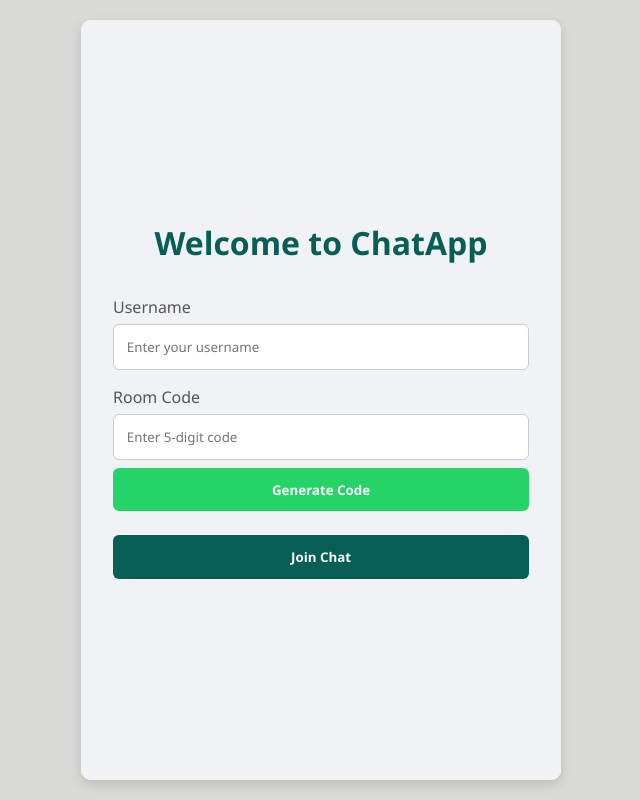
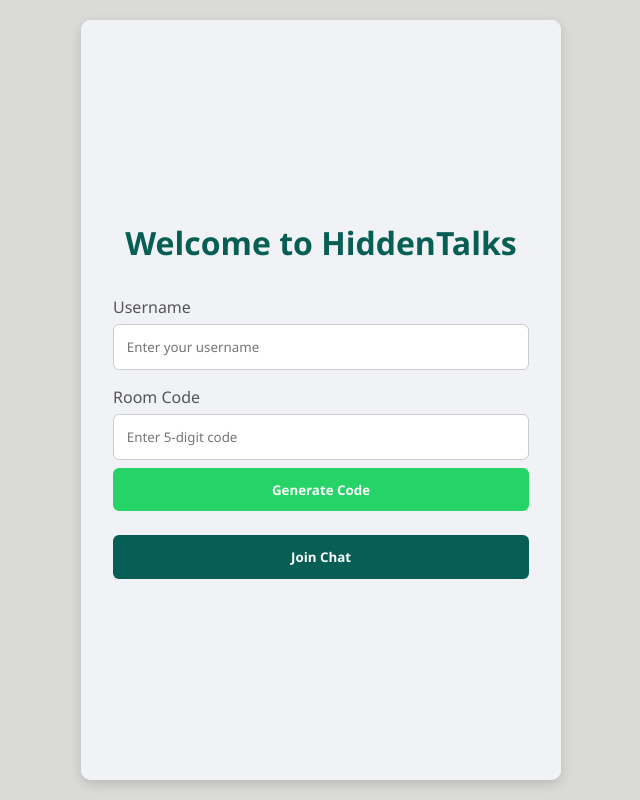
Before and after one commit to coder-1459/Online-Digit-Chat-App, a website: page index.html in a window 1280 px wide. Shown: the whole page, without its empty margins (319-959 px from the left). Drawn offline with nearby package versions, Linux system fonts and the light colour scheme; no server answers.

Commit message:
Update index.html

```diff
--- a/index.html
+++ b/index.html
@@ -11,7 +11,7 @@
       <!-- Login Page -->
       <div id="login-page" class="active">
         <div class="form-container">
-          <h1>Welcome to ChatApp</h1>
+          <h1>Welcome to HiddenTalks</h1>
           <div class="input-group">
             <label for="username">Username</label>
             <input
@@ -37,7 +37,7 @@
       <!-- Chat Page -->
       <div id="chat-page">
         <div class="chat-header">
-          <h2>ChatApp</h2>
+          <h2>HiddenTalks</h2>
           <div class="room-info">
             <p>Room Code: <span id="display-room-code"></span></p>
             <button id="leave-btn">Leave Chat</button>
```
